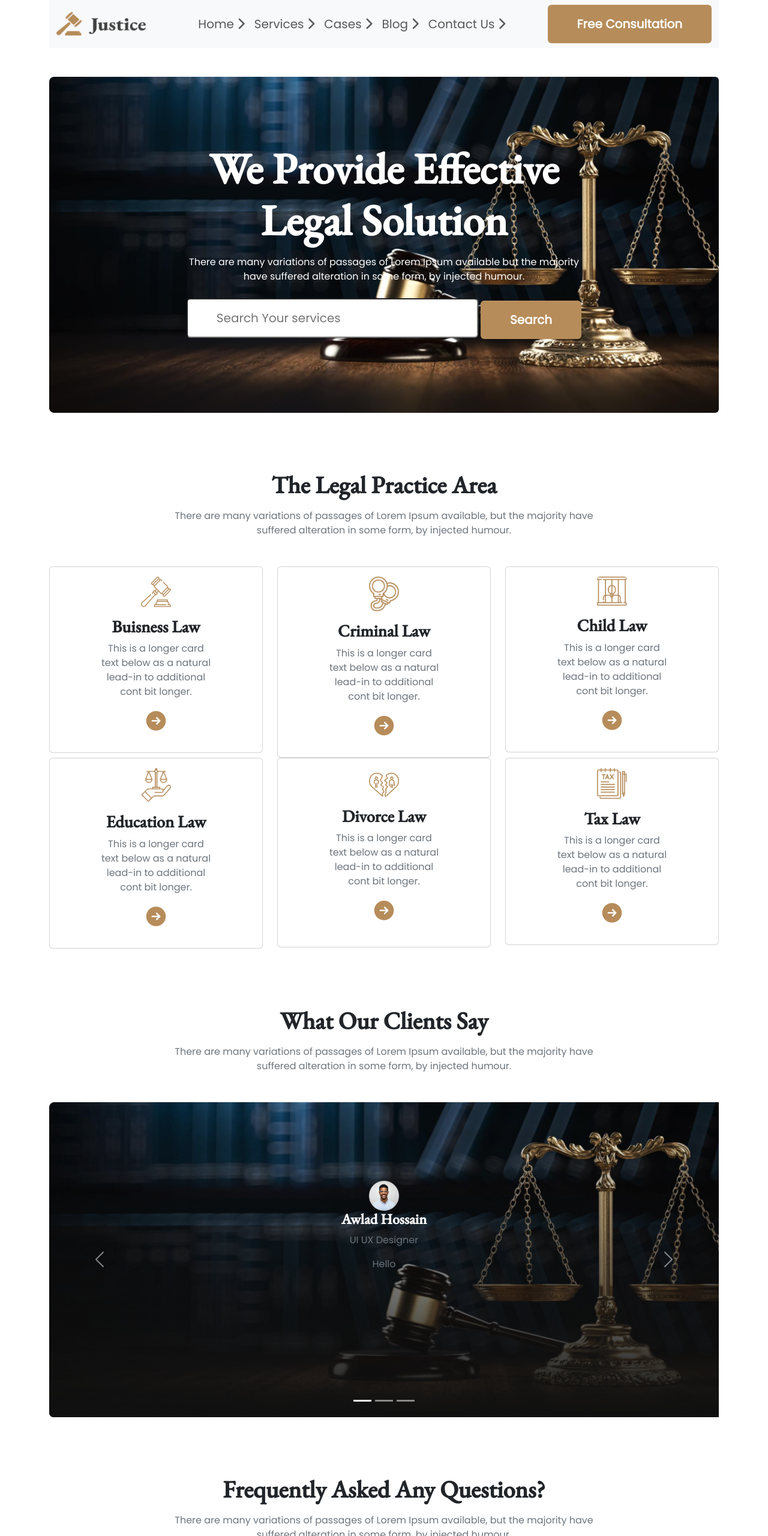
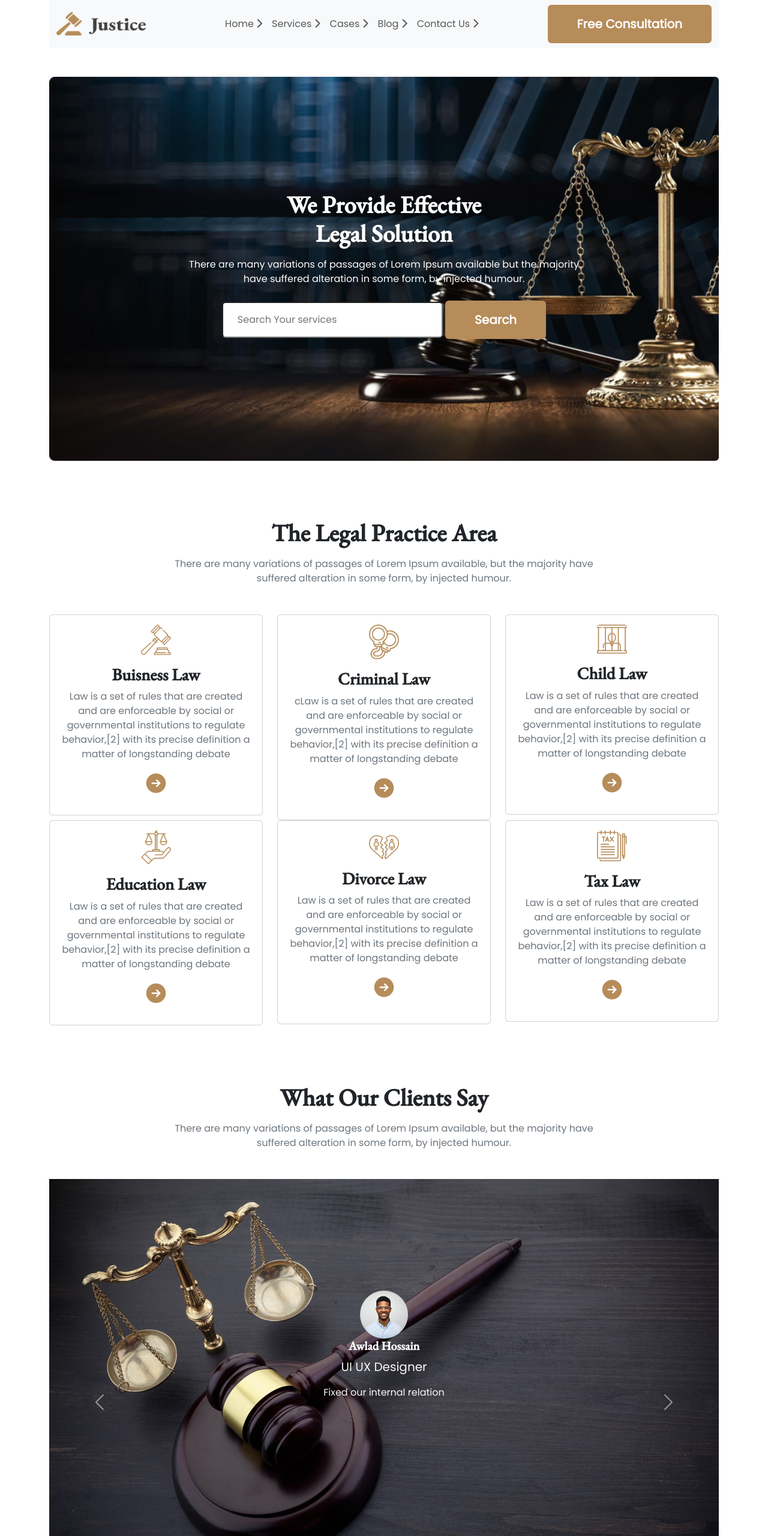
Before and after one commit to Ibrahim-RIhan/Justice_Legal_Solution, a plain HTML site: page index.html in a window 1280 px wide. Shown: the top 2560 px of the page at 60% size. Drawn offline with nearby package versions, Linux system fonts and the light colour scheme.

Commit message:
final touch

```diff
--- a/index.html
+++ b/index.html
@@ -47,21 +47,21 @@
                 <div class="collapse navbar-collapse" id="navbarSupportedContent">
                     <ul class="navbar-nav mx-auto mb-2 mb-lg-0">
                         <li class="nav-item">
-                            <a class="nav-link fs-5 text" aria-current="page" href="#">Home <i
+                            <a class="nav-link fs-6 text" aria-current="page" href="#">Home <i
                                     class="fa-solid fa-chevron-right"></i></a>
                         </li>
                         <li class="nav-item">
-                            <a class="nav-link fs-5 text" href="#">Services <i
+                            <a class="nav-link fs-6 text" href="#">Services <i
                                     class="fa-solid fa-chevron-right"></i></a>
                         </li>
                         <li class="nav-item ">
-                            <a class="nav-link fs-5 text" href="#">Cases <i class="fa-solid fa-chevron-right"></i></a>
+                            <a class="nav-link fs-6 text" href="#">Cases <i class="fa-solid fa-chevron-right"></i></a>
                         </li>
-                        <li class="nav-item fs-5 text">
+                        <li class="nav-item fs-6 text">
                             <a class="nav-link" href="#">Blog <i class="fa-solid fa-chevron-right"></i></a>
                         </li>
                         <li class="nav-item">
-                            <a class="nav-link fs-5 text" href="#">Contact Us <i
+                            <a class="nav-link fs-6 text" href="#">Contact Us <i
                                     class="fa-solid fa-chevron-right"></i></a>
                         </li>
                     </ul>
@@ -98,14 +98,14 @@
         <!-- Banner  Section  -->
         <section class="legal-banner my-5 rounded ">
             <div class="d-flex justify-content-center align-items-center legal-banner-title text-center">
-                <h1 class=" fw-bolder" style="font-family: 'EB Garamond', serif; font-size: 72px; ">We Provide Effective
-                    <br> Legal Solution </h1>
-                <p class="fs-6 text my-2 mb-4">
+                <h1 class=" fw-bolder h1" style="font-family: 'EB Garamond', serif;">We Provide Effective
+                    <br> Legal Solution</h1>
+                <p class=" my-2 mb-4">
                     There are many variations of passages of Lorem Ipsum available but the majority <br> have suffered
                     alteration in some form, by injected humour.
                 </p>
                 <div>
-                    <input class="rounded px-5 py-3 mb-3 fs-5 text " type="text" name="Search"
+                    <input class="rounded px-4 py-3 mb-3 fs-6 text " type="text" name="Search"
                         placeholder="Search Your services">
                     <button type="button" class="btn bg-primary text-white fs-5 text fw-semibold px-5  py-3">Search</button>
                 </div>
@@ -126,9 +126,7 @@
                         <img src="./images/Group 10.png" class="card-img-top mx-auto legal-card-image" alt="...">
                         <div class="card-body text-center">
                             <h5 class="card-title fs-3 text fw-bolder">Buisness Law</h5>
-                            <p class="card-text fs-6 text text-secondary">This is a longer card <br> text below as a
-                                natural <br> lead-in to
-                                additional <br> cont bit longer.</p>
+                            <p class="card-text fs-6 text text-secondary">Law is a set of rules that are created and are enforceable by social or governmental institutions to regulate behavior,[2] with its precise definition a matter of longstanding debate</p>
                             <img src="./images/Frame.png" alt="">
                         </div>
                     </div>
@@ -138,9 +136,7 @@
                         <img src="./images/Group 15.png" class="card-img-top mx-auto legal-card-image" alt="...">
                         <div class="card-body text-center">
                             <h5 class="card-title fs-3 text fw-bolder">Criminal Law</h5>
-                            <p class="card-text fs-6 text text-secondary">This is a longer card <br> text below as a
-                                natural <br> lead-in to
-                                additional <br> cont bit longer.</p>
+                            <p class="card-text fs-6 text text-secondary">cLaw is a set of rules that are created and are enforceable by social or governmental institutions to regulate behavior,[2] with its precise definition a matter of longstanding debate</p>
                             <img src="./images/Frame.png" alt="">
                         </div>
                     </div>
@@ -150,9 +146,7 @@
                         <img src="./images/layer1.png" class="card-img-top mx-auto legal-card-image" alt="...">
                         <div class="card-body text-center">
                             <h5 class="card-title fs-3 text fw-bolder">Child Law</h5>
-                            <p class="card-text fs-6 text text-secondary">This is a longer card <br> text below as a
-                                natural <br> lead-in to
-                                additional <br> cont bit longer.</p>
+                            <p class="card-text fs-6 text text-secondary">Law is a set of rules that are created and are enforceable by social or governmental institutions to regulate behavior,[2] with its precise definition a matter of longstanding debate</p>
                             <img src="./images/Frame.png" alt="">
                         </div>
                     </div>
@@ -162,9 +156,8 @@
                         <img src="./images/Group 12.png" class="card-img-top mx-auto legal-card-image" alt="...">
                         <div class="card-body text-center">
                             <h5 class="card-title fs-3 text fw-bolder">Education Law</h5>
-                            <p class="card-text fs-6 text text-secondary">This is a longer card <br> text below as a
-                                natural <br> lead-in to
-                                additional <br> cont bit longer.</p>
+                            <p class="card-text fs-6 text text-secondary">
+                                Law is a set of rules that are created and are enforceable by social or governmental institutions to regulate behavior,[2] with its precise definition a matter of longstanding debate</p>
                             <img src="./images/Frame.png" alt="">
 
                         </div>
@@ -175,9 +168,7 @@
                         <img src="./images/Group 16.png" class="card-img-top mx-auto legal-card-image" alt="...">
                         <div class="card-body text-center">
                             <h5 class="card-title fs-3 text fw-bolder">Divorce Law</h5>
-                            <p class="card-text fs-6 text text-secondary">This is a longer card <br> text below as a
-                                natural <br> lead-in to
-                                additional <br> cont bit longer.</p>
+                            <p class="card-text fs-6 text text-secondary">Law is a set of rules that are created and are enforceable by social or governmental institutions to regulate behavior,[2] with its precise definition a matter of longstanding debate</p>
                             <img src="./images/Frame.png" alt="">
 
                         </div>
@@ -189,9 +180,7 @@
                         <img src="./images/Group 13.png" class="card-img-top mx-auto legal-card-image" alt="...">
                         <div class="card-body text-center">
                             <h5 class="card-title fs-3 text fw-bolder">Tax Law</h5>
-                            <p class="card-text fs-6 text text-secondary">This is a longer card <br> text below as a
-                                natural <br> lead-in to
-                                additional <br> cont bit longer.</p>
+                            <p class="card-text fs-6 text text-secondary">Law is a set of rules that are created and are enforceable by social or governmental institutions to regulate behavior,[2] with its precise definition a matter of longstanding debate</p>
                             <img src="./images/Frame.png" alt="">
 
                         </div>
@@ -201,7 +190,7 @@
         </section>
         <!-- Clients Saying Section  -->
         <section class="my-5 pt-5">
-            <h1 class="text-center  fs-1 text fw-bolder">What Our Clients Say</h1>
+            <h1 class="text-center fs-1 text fw-bolder">What Our Clients Say</h1>
             <p class="my-3 text-center fs-6 text text-secondary">
                 There are many variations of passages of Lorem Ipsum available, but the majority have <br>
                 suffered alteration in some form, by injected humour.</p>
@@ -216,34 +205,33 @@
                 </div>
                 <div class="carousel-inner">
                     <div class="carousel-item active position-relative">
-                        <img src="./images/Rectangle 5.png" class="d-block w-100 " alt="...">
+                        <img src="./images/judges-gavel-scale-justice-black-table.jpg" class="d-block w-100" alt="...">
                         <div
-                            class="carousel-caption d-flex h-75 justify-content-center align-items-center  d-md-block position-absolute">
+                            class="carousel-caption  d-flex flex-column justify-content-center h-75 align-items-center d-md-block position-absolute">
                             <img class="legal-user-image" src="./images/user-1.png" alt="">
-                            <h5 class="fs-4 text fw-bold">Awlad Hossain</h5>
-                            <p class="fs-6 text text-secondary">UI UX Designer</p>
-                            <p class="fs-6 text text-secondary">Hello</p>
+                            <h5 class="h5 text fw-bold">Awlad Hossain</h5>
+                            <p class="fs-5 text text-light">UI UX Designer</p>
+                            <p class="fs-6 text text-light">Fixed our internal relation</p>
                         </div>
                     </div>
                     <div class="carousel-item position-relative">
-                        <img src="./images/Rectangle 5.png" class="d-block w-100 " alt="...">
+                        <img src="./images/law-justice-concept-dark-background.jpg" class="d-block w-100" alt="...">
                         <div
-                            class="carousel-caption  d-flex justify-content-center h-75 align-items-center  d-md-block position-absolute">
+                            class="carousel-caption  d-flex flex-column justify-content-center h-75 align-items-center d-md-block position-absolute">
                             <img class="legal-user-image" src="./images/user-2.png" alt="">
-                            <h5 class="fs-4 text fw-bold">Awlad Hossain</h5>
-                            <p class="fs-6 text text-secondary">UI UX Designer
-                            </p>
-                            <p class="fs-6 text text-secondary">Hello</p>
+                            <h5 class="h5 text fw-bold">Mim Akter</h5>
+                            <p class="fs-5 text text-light">Web Developer</p>
+                            <p class="fs-6 text text-light">Fixed my issues</p>
                         </div>
                     </div>
                     <div class="carousel-item position-relative">
-                        <img src="./images/Rectangle 5.png" class="d-block w-100 " alt="...">
+                        <img src="./images/lady-justice-law-library-concept.jpg" class="d-block w-100" alt="...">
                         <div
-                            class="carousel-caption d-flex h-75 justify-content-center align-items-center  d-md-block position-absolute">
+                            class="carousel-caption  d-flex flex-column justify-content-center h-75 align-items-center d-md-block position-absolute ">
                             <img class="legal-user-image" src="./images/user-3.png" alt="">
-                            <h5 class="fs-4 text fw-bold">Awlad Hossain</h5>
-                            <p class="fs-6 text text-secondary">UI UX Designer</p>
-                            <p class="fs-6 text text-secondary">Hello</p>
+                            <h5 class="h5 text fw-bold">Sadia</h5>
+                            <p class="fs-5 text text-light">Tiktoker</p>
+                            <p class="fs-6 text text-light">Very Good Service </p>
                         </div>
                     </div>
                 </div>
--- a/styles/styles.css
+++ b/styles/styles.css
@@ -1,6 +1,6 @@
 .legal-banner {
     background-image: url(../images/Rectangle\ 4.png);
-    min-height: 70vh;
+    min-height: 80vh;
     background-size: cover;
     position: relative;
     color: white;
@@ -12,17 +12,8 @@
     position: absolute;
     flex-direction: column;
 }
-.legal-carosal-image{
-    background-image: url(../images/Rectangle\ 6.png);
-    background-size:cover;
-    background-repeat: no-repeat;
-
-
-
-
-}
 .legal-user-image{
-    width: 50px;
+    width: 80px;
 }
 
 .legal-card-image {
```
